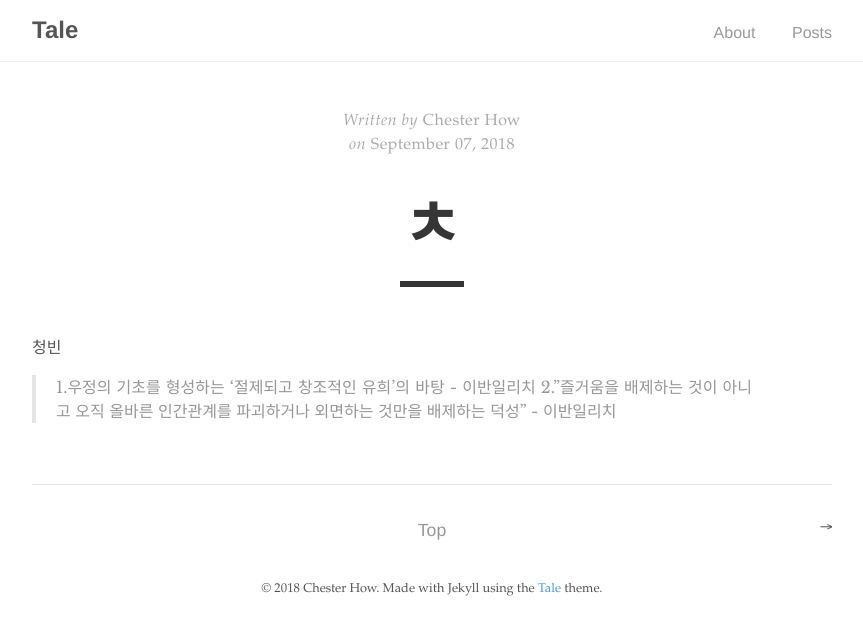
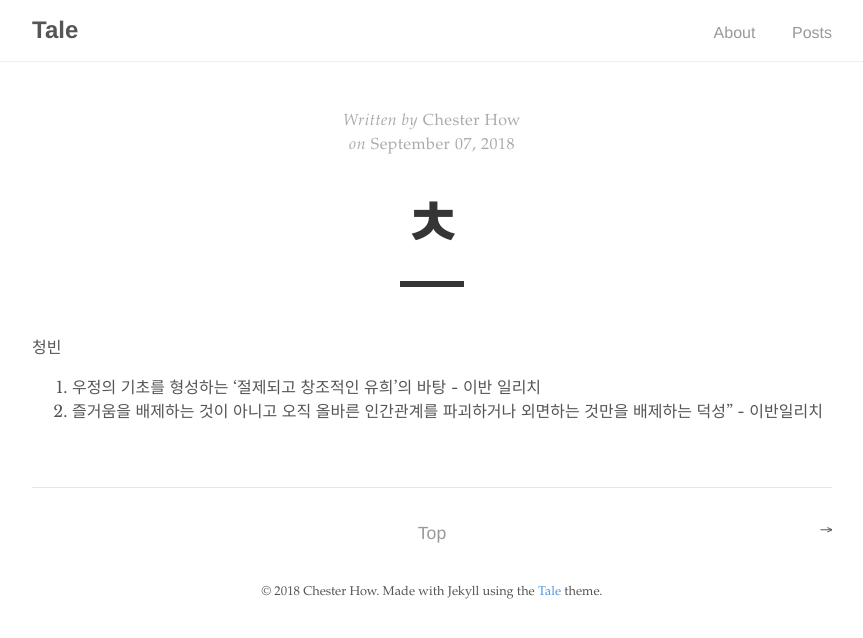
Before and after one commit to frotime/frotime.github.io, a Jekyll site: the page built from _posts/2018-09-07-ㅊ.md, in a window 1280 px wide. Shown: the top 638 px of the page, without its empty margins (208-1071 px from the left). Built offline with Jekyll 4.4.1, drawn with Linux system fonts in a browser that asks for light colours; our own code applies the rules of GitHub Pages for plain Markdown files.

Commit message:
청빈 수정

```diff
--- a/_posts/2018-09-07-ㅊ.md
+++ b/_posts/2018-09-07-ㅊ.md
@@ -1,3 +1,3 @@
 청빈
->   1.우정의 기초를 형성하는 '절제되고 창조적인 유희'의 바탕 - 이반일리치
->   2."즐거움을 배제하는 것이 아니고 오직 올바른 인간관계를 파괴하거나 외면하는 것만을 배제하는 덕성" - 이반일리치
+1. 우정의 기초를 형성하는 '절제되고 창조적인 유희'의 바탕 - 이반 일리치
+2. 즐거움을 배제하는 것이 아니고 오직 올바른 인간관계를 파괴하거나 외면하는 것만을 배제하는 덕성" - 이반일리치
```
